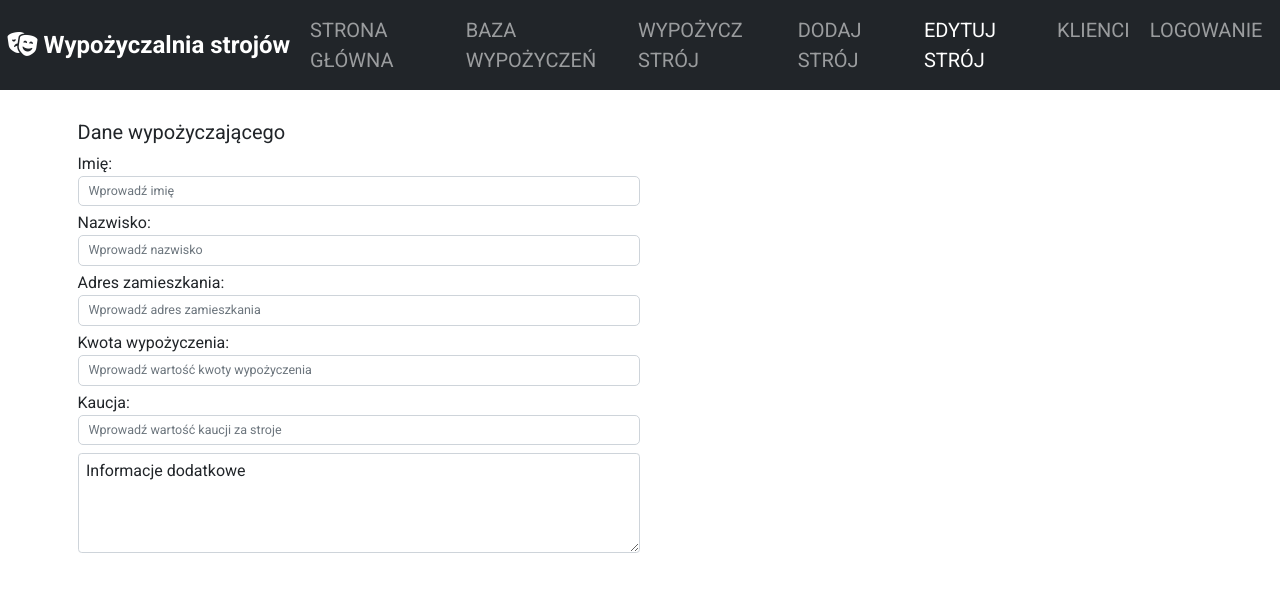
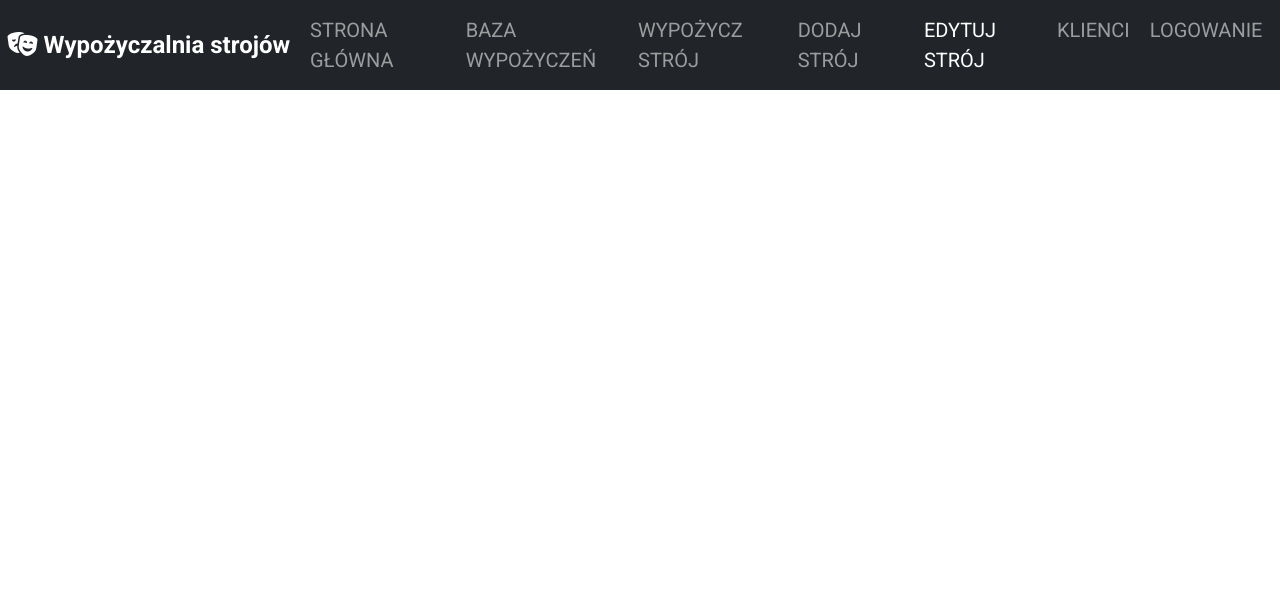
Before and after one commit to sebasamol/NFC_Scanner_Website, a PHP site: page /editcostume.php in a window 1280 px wide. Shown: the top 592 px of the page. Run offline with PHP 8.4, Linux system fonts and the light colour scheme; some libraries are stand-ins or nearby versions.

```diff
--- a/editcostume.php
+++ b/editcostume.php
@@ -43,35 +43,7 @@
 </header>
 
 <main>
-<div class="container py-5 d-flex flex-column justify-content-center">
-  <h2>Dane wypożyczającego</h2>
-  <form>
-    <div class="form-group py-1 ">
-      <label for="name">Imię:</label>
-      <input type="name" class="form-control form-control-lg w-50 " id="name" placeholder="Wprowadź imię">
-    </div>
-    <div class="form-group py-1 ">
-      <label for="last name">Nazwisko:</label>
-      <input type="last name" class="form-control form-control-lg w-50" id="last name" placeholder="Wprowadź nazwisko">
-    </div>
-    <div class="form-group py-1 ">
-      <label for="adress">Adres zamieszkania:</label>
-      <input type="address" class="form-control form-control-lg w-50" id="adress" placeholder="Wprowadź adres zamieszkania">
-    </div>
-    <div class="form-group py-1 ">
-      <label for="adress">Kwota wypożyczenia:</label>
-      <input type="address" class="form-control form-control-lg w-50" id="adress" placeholder="Wprowadź wartość kwoty wypożyczenia">
-    </div>
-    <div class="form-group py-1 ">
-      <label for="adress">Kaucja:</label>
-      <input type="address" class="form-control form-control-lg w-50" id="adress" placeholder="Wprowadź wartość kaucji za stroje">
-    </div>
-    <div class="form-floating py-2 w-50 ">
-      <textarea class="form-control" placeholder="Leave a comment here" id="floatingTextarea2" style="height: 100px"></textarea>
-      <label for="floatingTextarea2">Informacje dodatkowe</label>
-    </div>
 
-  </form>
 </main>
 <!-- JavaScript Bundle with Popper -->
 <script src="https://cdn.jsdelivr.net/npm/bootstrap@5.2.2/dist/js/bootstrap.bundle.min.js"
```
Also changed, not shown: rentcostume.php (+80 -36 lines), script.js (added).
